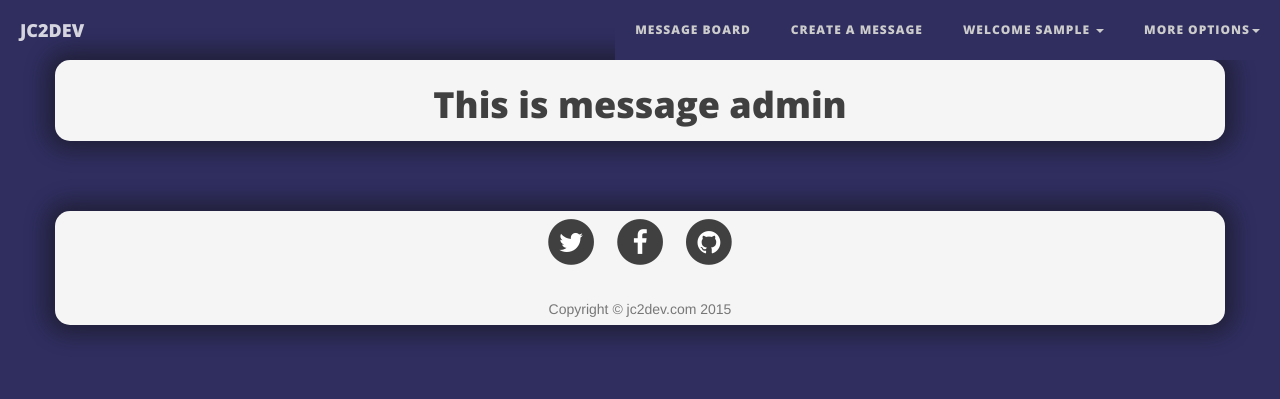
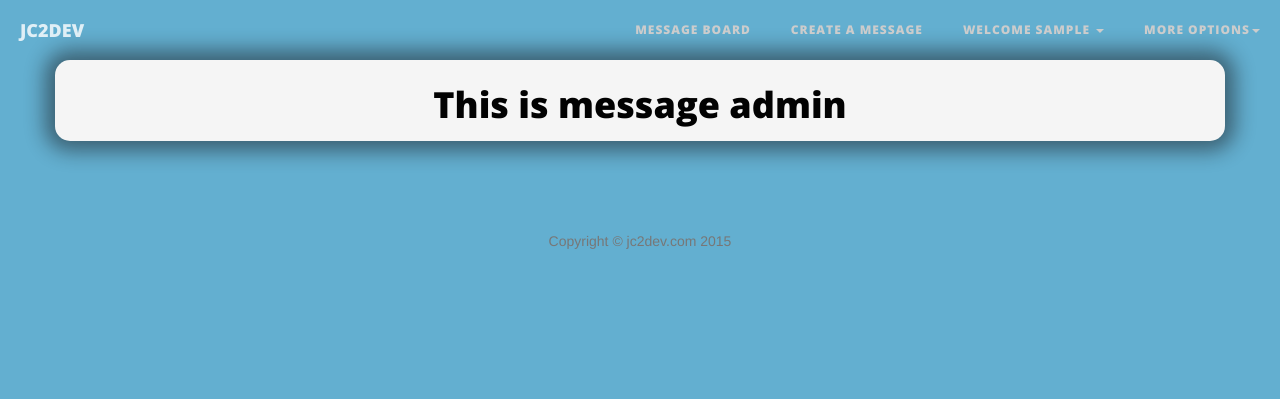
Before and after one commit to jjcarl/message_board, a Django app: page /message/message-admin/ in a window 1280 px wide. Shown: the top 399 px of the page. Run offline with Django 3.2, Linux system fonts and the light colour scheme; the visitor is signed in with stand-in values (Sample User, id 1); data that the repository does not hold is empty; some libraries are stand-ins or nearby versions.

Commit message:
changed color scheme to blue background with off-white containers, etc

```diff
--- a/main/static/css/blog.css
+++ b/main/static/css/blog.css
@@ -2,7 +2,7 @@
 .navbar-default .navbar-nav>.open>a:focus,
 .navbar-default .navbar-nav>.open>a:hover {
     color: #ccc;
-    background-color: #2F2E5F;
+    background-color: #63afd0;
 }
 
 .navbar .navbar-default .navbar-custom .navbar-fixed-top .is-fixed .is-visible {
@@ -13,14 +13,14 @@
 .navbar-custom .nav>li>a:hover,
 .navbar-custom .nav>li>a:focus {
     color: #ccc;
-    background-color: #2F2E5F;
+
 }
 
 .dropdown-menu>li>a:focus,
 .dropdown-menu>li>a:hover,
 .dropdown-menu {
     color: #ccc;
-    background-color: #2F2E5F;
+    background-color: #63afd0;
     width: 100%;
     border: none;
 }
@@ -35,7 +35,7 @@
 
 .navbar-custom.is-fixed {
     color: #FFF;
-    background-color: #2F2E5F;
+    background-color: #63afd0;
     border: none;
 }
 
@@ -46,11 +46,12 @@
 body {
     font-family: 'Helvetica', sans-serif;
     margin-top: 60px;
-    background-color: #2F2E5F;
+    background-color: #63afd0;
 }
 
 .container {
     background-color: #f5f5f5;
+    color: #020202;
     border-radius: 15px;
     padding: 5px;
     margin-top: 10px;
@@ -174,14 +175,14 @@ hr {
 }
 
 .logo-container {
-    background-color: #FFF;
+    background-color: #CFCED3;
     border-radius: 15px;
     padding: 5px;
 
 }
 
 .company-title {
-    color: #00F7F6;
+    color: #FF0000;
     font-size: 4em;
     font-family: futura, didot, georgia, helvetica;
 }
--- a/main/templates/base.html
+++ b/main/templates/base.html
@@ -18,35 +18,9 @@
     {% endblock content %}
 
     <footer>
-        <div class="container">
+        <div class="footer-container">
             <div class="row">
                 <div class="col-lg-8 col-lg-offset-2 col-md-10 col-md-offset-1">
-                    <ul class="list-inline text-center">
-                        <li>
-                            <a href="#">
-                                <span class="fa-stack fa-lg">
-                                    <i class="fa fa-circle fa-stack-2x"></i>
-                                    <i class="fa fa-twitter fa-stack-1x fa-inverse"></i>
-                                </span>
-                            </a>
-                        </li>
-                        <li>
-                            <a href="#">
-                                <span class="fa-stack fa-lg">
-                                    <i class="fa fa-circle fa-stack-2x"></i>
-                                    <i class="fa fa-facebook fa-stack-1x fa-inverse"></i>
-                                </span>
-                            </a>
-                        </li>
-                        <li>
-                            <a href="#">
-                                <span class="fa-stack fa-lg">
-                                    <i class="fa fa-circle fa-stack-2x"></i>
-                                    <i class="fa fa-github fa-stack-1x fa-inverse"></i>
-                                </span>
-                            </a>
-                        </li>
-                    </ul>
                     <p class="copyright text-muted">Copyright &copy; jc2dev.com 2015</p>
                 </div>
             </div>
```
